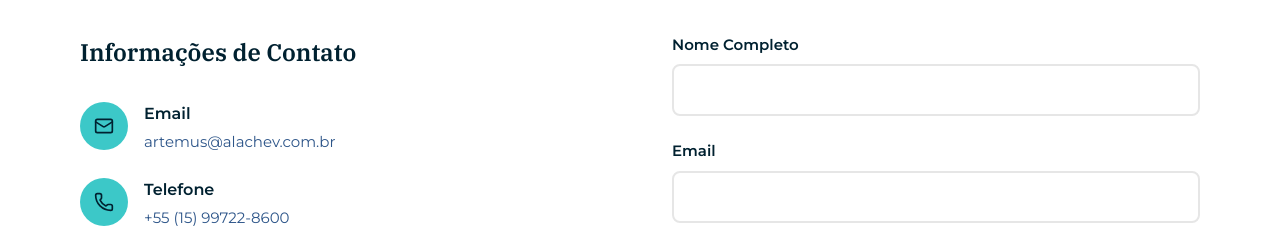
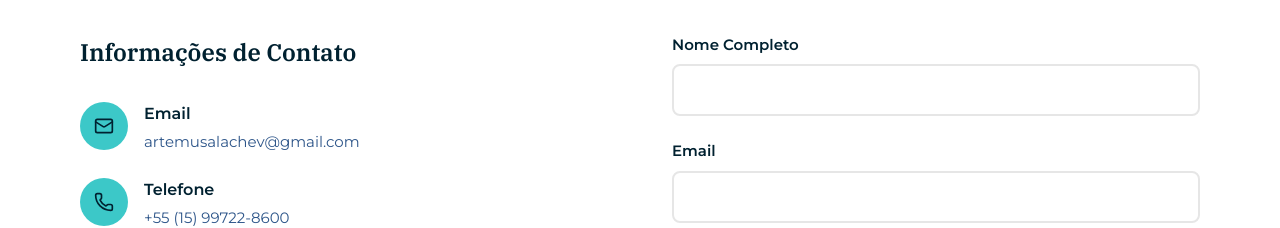
Before and after one commit to gu-ramos12/artemus.alachev.site, a React (Vite) app: page / in a window 1280 px wide. Shown: the part 5820-6048 px from the top of the page. Built offline with nearby package versions, Linux system fonts and the light colour scheme.

Commit message:
Update email address in ContactSection component

```diff
--- a/src/app/components/ContactSection.tsx
+++ b/src/app/components/ContactSection.tsx
@@ -138,7 +138,7 @@ export function ContactSection() {
                       color: "#2D5589",
                     }}
                   >
-                    artemus@alachev.com.br
+                    artemusalachev@gmail.com
                   </a>
                 </div>
               </div>
```
